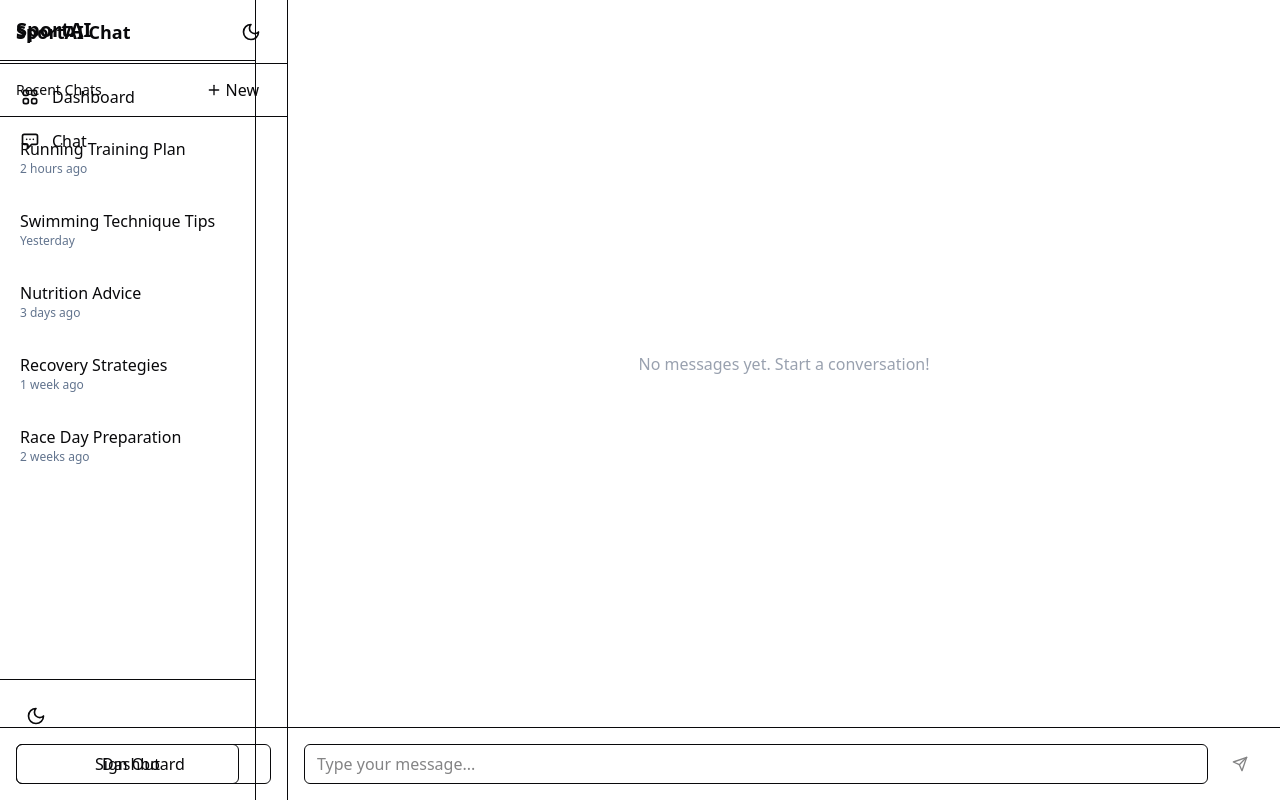
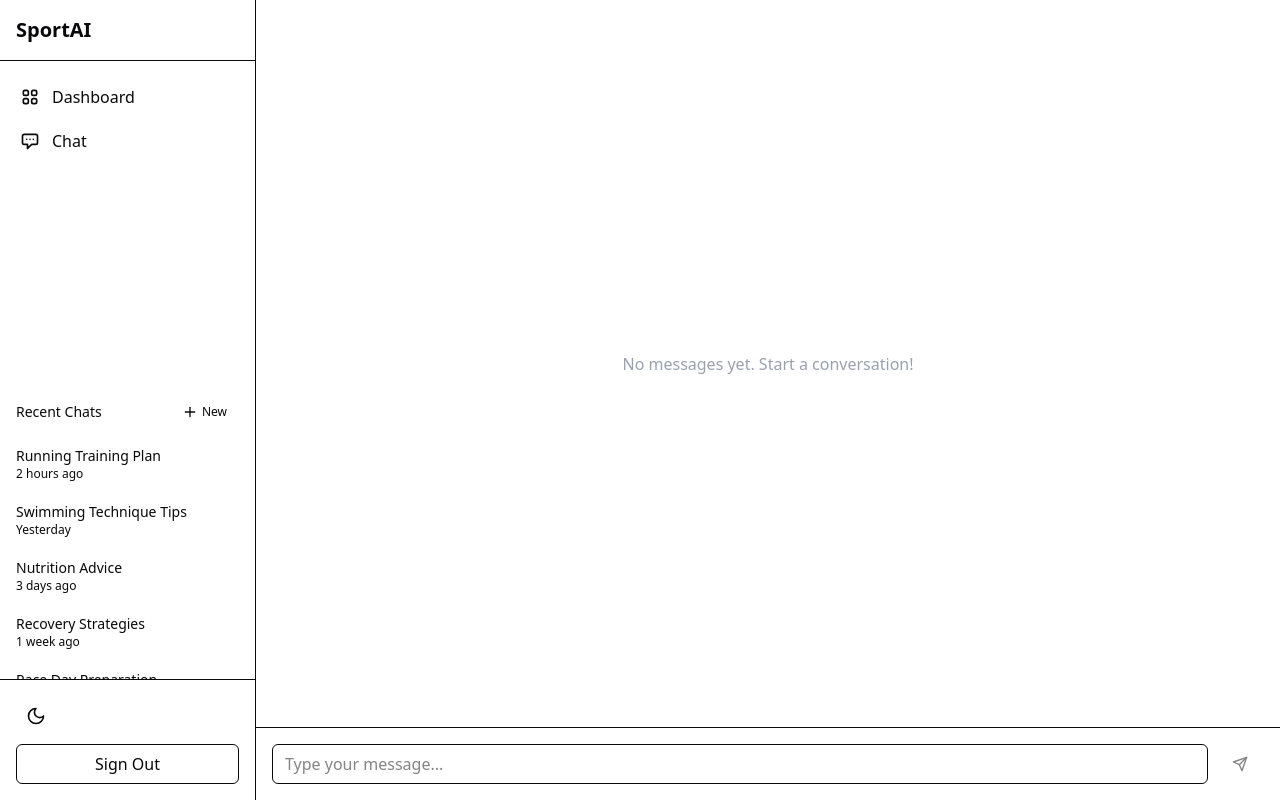
Before and after one commit to francotechadmin/sport-platform, a Next.js app: page /chat in a window 1280 px wide. Built offline with nearby package versions, Linux system fonts and the light colour scheme.

Commit message:
Refactor ChatPage and Sidebar components to streamline layout and enhance user experience by consolidating conversation history display, while simplifying the code structure.

```diff
--- a/src/app/chat/page.tsx
+++ b/src/app/chat/page.tsx
@@ -1,173 +1,11 @@
 "use client";
 
-import { useState } from "react";
-import Link from "next/link";
-import { Button } from "@/components/ui/button";
 import ChatInterface from "@/components/ui/chat-interface";
-import { ThemeToggle } from "@/components/theme-toggle";
 
 export default function ChatPage() {
-  const [mobileSidebarOpen, setMobileSidebarOpen] = useState(false);
-
-  // Mock conversation history
-  const conversations = [
-    { id: 1, title: "Running Training Plan", date: "2 hours ago" },
-    { id: 2, title: "Swimming Technique Tips", date: "Yesterday" },
-    { id: 3, title: "Nutrition Advice", date: "3 days ago" },
-    { id: 4, title: "Recovery Strategies", date: "1 week ago" },
-    { id: 5, title: "Race Day Preparation", date: "2 weeks ago" },
-  ];
-
   return (
-    <div className="flex h-[100dvh] flex-col md:flex-row max-w-7xl w-full mx-auto overflow-hidden fixed inset-0">
-      {/* Mobile header */}
-      <header className="border-b md:hidden w-full">
-        <div className="flex items-center justify-between h-16 px-4">
-          <Link href="/dashboard" className="font-bold text-lg">
-            SportAI Chat
-          </Link>
-          <div className="flex items-center gap-2">
-            <ThemeToggle />
-            <Button
-              variant="ghost"
-              size="icon"
-              onClick={() => setMobileSidebarOpen(!mobileSidebarOpen)}
-            >
-              <svg
-                xmlns="http://www.w3.org/2000/svg"
-                width="24"
-                height="24"
-                viewBox="0 0 24 24"
-                fill="none"
-                stroke="currentColor"
-                strokeWidth="2"
-                strokeLinecap="round"
-                strokeLinejoin="round"
-                className="h-6 w-6"
-              >
-                <line x1="3" y1="12" x2="21" y2="12"></line>
-                <line x1="3" y1="6" x2="21" y2="6"></line>
-                <line x1="3" y1="18" x2="21" y2="18"></line>
-              </svg>
-            </Button>
-          </div>
-        </div>
-      </header>
-
-      {/* Mobile sidebar */}
-      {mobileSidebarOpen && (
-        <div className="md:hidden border-b bg-background w-full">
-          <div className="flex items-center justify-between px-4 py-2 border-b">
-            <h2 className="text-sm font-medium">Recent Chats</h2>
-            <Button variant="ghost" size="sm">
-              <svg
-                xmlns="http://www.w3.org/2000/svg"
-                width="24"
-                height="24"
-                viewBox="0 0 24 24"
-                fill="none"
-                stroke="currentColor"
-                strokeWidth="2"
-                strokeLinecap="round"
-                strokeLinejoin="round"
-                className="h-4 w-4"
-              >
-                <line x1="12" y1="5" x2="12" y2="19"></line>
-                <line x1="5" y1="12" x2="19" y2="12"></line>
-              </svg>
-              <span className="ml-1">New</span>
-            </Button>
-          </div>
-          <nav className="overflow-auto py-2">
-            <ul className="space-y-2 px-2">
-              {conversations.map((convo) => (
-                <li key={convo.id}>
-                  <Link
-                    href={`/chat?id=${convo.id}`}
-                    className="flex flex-col rounded-lg p-3 hover:bg-slate-800 hover:text-white"
-                    onClick={() => setMobileSidebarOpen(false)}
-                  >
-                    <span className="font-medium">{convo.title}</span>
-                    <span className="text-xs text-slate-500">{convo.date}</span>
-                  </Link>
-                </li>
-              ))}
-            </ul>
-          </nav>
-          <div className="p-4 border-t">
-            <Link
-              href="/dashboard"
-              onClick={() => setMobileSidebarOpen(false)}
-            >
-              <Button variant="outline" asChild className="w-full">
-                Dashboard
-              </Button>
-            </Link>
-          </div>
-        </div>
-      )}
-
-      {/* Desktop sidebar - Adjusted width for better proportions */}
-      <aside className="hidden md:flex w-72 flex-col border-r shrink-0">
-        <div className="flex items-center justify-between h-16 px-4 border-b">
-          <Link href="/dashboard" className="font-bold text-lg">
-            SportAI Chat
-          </Link>
-          <ThemeToggle />
-        </div>
-        <div className="flex items-center justify-between px-4 py-2 border-b">
-          <h2 className="text-sm font-medium">Recent Chats</h2>
-          <Button variant="ghost" size="sm">
-            <svg
-              xmlns="http://www.w3.org/2000/svg"
-              width="24"
-              height="24"
-              viewBox="0 0 24 24"
-              fill="none"
-              stroke="currentColor"
-              strokeWidth="2"
-              strokeLinecap="round"
-              strokeLinejoin="round"
-              className="h-4 w-4"
-            >
-              <line x1="12" y1="5" x2="12" y2="19"></line>
-              <line x1="5" y1="12" x2="19" y2="12"></line>
-            </svg>
-            <span className="ml-1">New</span>
-          </Button>
-        </div>
-        <nav className="flex-1 overflow-auto py-2">
-          <ul className="space-y-2 px-2">
-            {conversations.map((convo) => (
-              <li key={convo.id}>
-                <Link
-                  href={`/chat?id=${convo.id}`}
-                  className="flex flex-col rounded-lg p-3 hover:bg-slate-100 dark:hover:bg-slate-800 hover:text-white"
-                >
-                  <span className="font-medium">{convo.title}</span>
-                  <span className="text-xs text-slate-500">{convo.date}</span>
-                </Link>
-              </li>
-            ))}
-          </ul>
-        </nav>
-        <div className="p-4 border-t">
-            <Link href="/dashboard">
-              <Button variant="outline" asChild className="w-full">Dashboard</Button>
-            </Link>
-        </div>
-      </aside>
-
-      {/* Main chat area with max-width for better readability */}
-      <main
-        className={`flex-1 flex flex-col overflow-hidden w-full ${
-          mobileSidebarOpen ? "hidden md:flex" : ""
-        }`}
-      >
-        <div className="h-full w-full max-h-[100dvh]">
-          <ChatInterface />
-        </div>
-      </main>
+    <div className="w-full h-full flex flex-col">
+      <ChatInterface />
     </div>
   );
 }
--- a/src/components/layout/sidebar.tsx
+++ b/src/components/layout/sidebar.tsx
@@ -15,6 +15,15 @@ export function Sidebar({ title = "SportAI" }: SidebarProps) {
   const isActive = (path: string) => {
     return pathname.startsWith(path);
   };
+
+  // Mock conversation history
+  const conversations = [
+    { id: 1, title: "Running Training Plan", date: "2 hours ago" },
+    { id: 2, title: "Swimming Technique Tips", date: "Yesterday" },
+    { id: 3, title: "Nutrition Advice", date: "3 days ago" },
+    { id: 4, title: "Recovery Strategies", date: "1 week ago" },
+    { id: 5, title: "Race Day Preparation", date: "2 weeks ago" },
+  ];
 
   return (
     <div className="h-screen w-64 border-r flex flex-col">
@@ -54,6 +63,46 @@ export function Sidebar({ title = "SportAI" }: SidebarProps) {
         </Link>
       </nav>
 
+      {/* Chat History Section - Only shown when on chat page */}
+      {isActive("/chat") && (
+        <div className="flex-1 px-2 overflow-auto">
+          <div className="flex items-center justify-between px-2 py-2">
+            <h2 className="text-sm font-medium">Recent Chats</h2>
+            <Button variant="ghost" size="sm">
+              <svg
+                xmlns="http://www.w3.org/2000/svg"
+                width="24"
+                height="24"
+                viewBox="0 0 24 24"
+                fill="none"
+                stroke="currentColor"
+                strokeWidth="2"
+                strokeLinecap="round"
+                strokeLinejoin="round"
+                className="h-4 w-4"
+              >
+                <line x1="12" y1="5" x2="12" y2="19"></line>
+                <line x1="5" y1="12" x2="19" y2="12"></line>
+              </svg>
+              <span className="ml-1 text-xs">New</span>
+            </Button>
+          </div>
+          <ul className="space-y-1">
+            {conversations.map((convo) => (
+              <li key={convo.id}>
+                <Link
+                  href={`/chat?id=${convo.id}`}
+                  className="flex flex-col rounded-lg p-2 text-sm hover:bg-muted"
+                >
+                  <span className="font-medium">{convo.title}</span>
+                  <span className="text-xs text-muted-foreground">{convo.date}</span>
+                </Link>
+              </li>
+            ))}
+          </ul>
+        </div>
+      )}
+
       <div className="p-4 border-t flex flex-col gap-2">
         <ThemeToggle />
         <Button variant="outline" asChild className="w-full">
--- a/src/components/ui/chat-interface.tsx
+++ b/src/components/ui/chat-interface.tsx
@@ -75,10 +75,10 @@ export default function ChatInterface() {
   };
 
   return (
-    <div className="flex flex-col h-full w-full max-h-[100dvh]">
+    <div className="flex flex-col h-full w-full overflow-hidden">
 
       {/* Chat messages */}
-      <div className="flex-1 overflow-y-auto -webkit-overflow-scrolling-touch p-4 space-y-4 w-full">
+      <div className="flex-1 overflow-y-auto p-4 space-y-4 w-full">
         {messages.length === 0 && (
           <div className="flex items-center justify-center h-full text-gray-400">
             <p>No messages yet. Start a conversation!</p>
@@ -162,7 +162,7 @@ export default function ChatInterface() {
       </div>
 
       {/* Message input */}
-      <div className="border-t p-4 pb-[calc(1rem+var(--sab))] w-full shrink-0">
+      <div className="border-t p-4 w-full shrink-0">
         <form onSubmit={onSubmit} className="flex items-end gap-2 w-full">
           <Input
             className="flex-1 min-h-10 rounded-md text-base"
```
